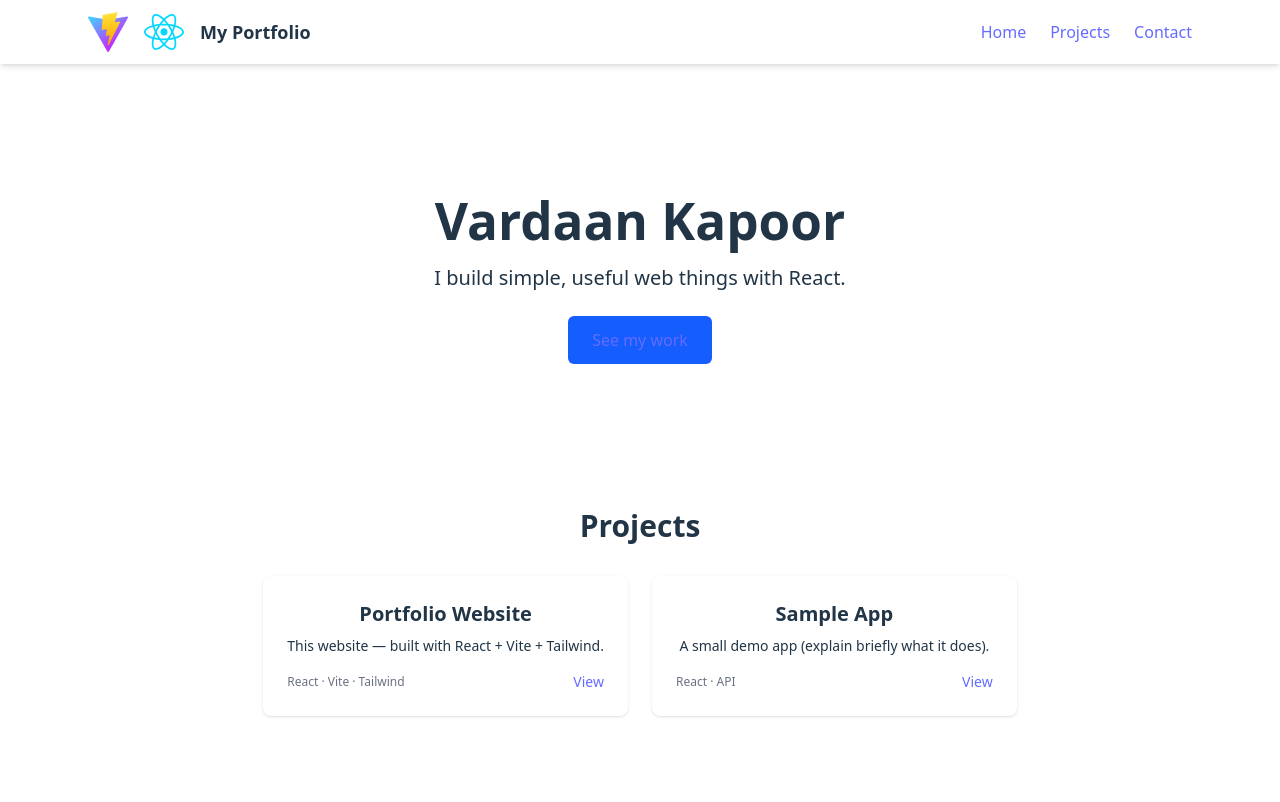
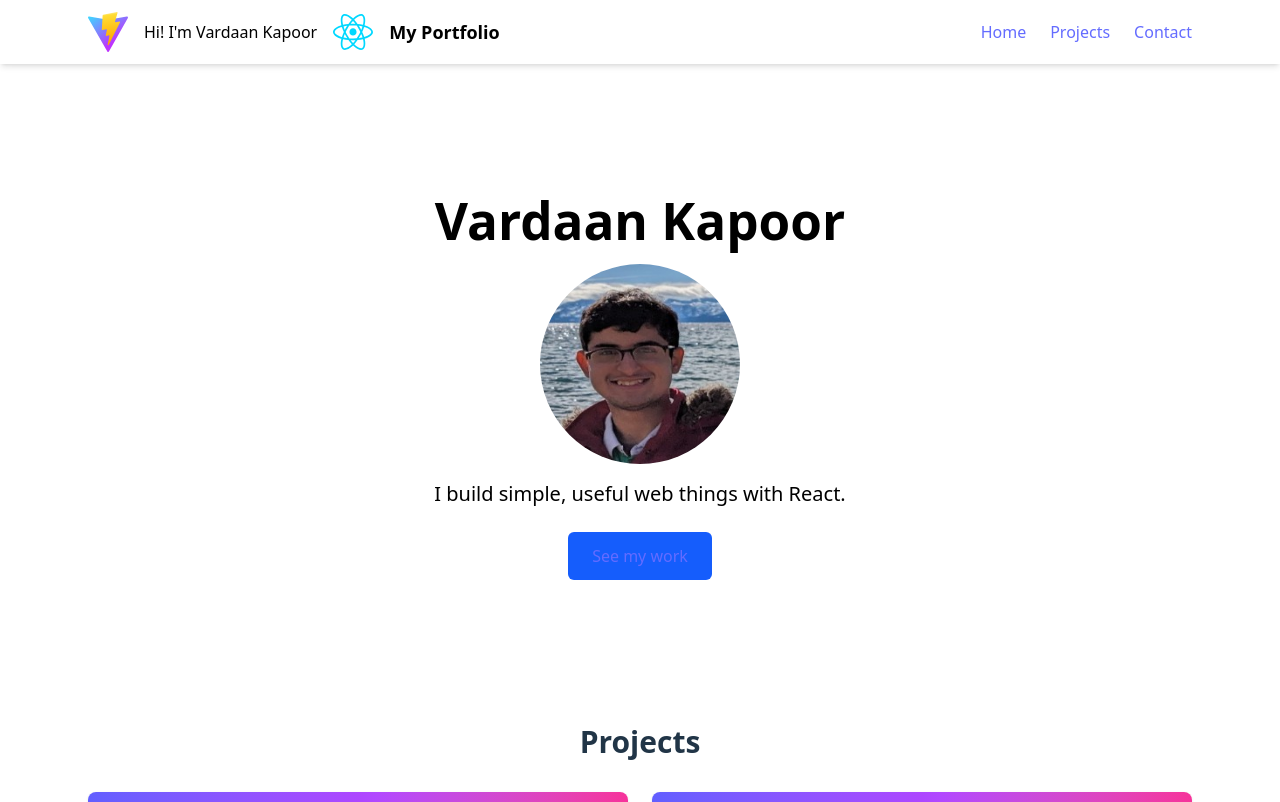
Before and after one commit to ervardaan/react-portfolio, a React (Vite) app: page / in a window 1280 px wide. Shown: the top 802 px of the page. Built offline with nearby package versions, Linux system fonts and the light colour scheme.

Commit message:
Modify project cards, add content, make content more visible

```diff
--- a/src/App.jsx
+++ b/src/App.jsx
@@ -13,14 +13,15 @@ function App() {
       <nav className="fixed top-0 left-0 w-full bg-white shadow-md z-50">
         <div className="max-w-6xl mx-auto px-6 py-3 flex items-center justify-between">
           {/* Logo Section */}
-          <div className="flex items-center space-x-4">
-            <img src={viteLogo} alt="Vite logo" style={{ width: 40 }} />
-            <img src={reactLogo} alt="React logo" style={{ width: 40 }} />
+          <div className="flex items-center space-x-4 text-black">
+              <img src={viteLogo} alt="Vite logo" style={{ width: 40 }} />
+	      <span className="font-medium text-base">Hi! I'm Vardaan Kapoor</span>
+              <img src={reactLogo} alt="React logo" style={{ width: 40 }} />
             <span className="font-bold text-lg">My Portfolio</span>
           </div>
 
           {/* Nav Links */}
-          <ul className="flex space-x-6">
+          <ul className="flex items-center space-x-6">
             <li><a href="#home" className="hover:text-blue-600">Home</a></li>
             <li><a href="#projects" className="hover:text-blue-600">Projects</a></li>
             <li><a href="#contact" className="hover:text-blue-600">Contact</a></li>
--- a/src/components/Hero.jsx
+++ b/src/components/Hero.jsx
@@ -1,8 +1,11 @@
+import vardaankapoor from '../assets/about/vardaankapoor.jpg'
+
 export default function Hero() {
   return (
     <header className="bg-white py-20">
-      <div className="max-w-4xl mx-auto px-6 text-center">
+      <div className="max-w-4xl mx-auto px-6 text-center text-black">
         <h1 className="text-4xl md:text-5xl font-bold mb-4">Vardaan Kapoor</h1>
+        <img src={vardaankapoor} alt="Vardaan Kapoor" className="mx-auto mb-4 rounded-full" style={{ width: 200, height: 200 }} />
         <p className="text-lg md:text-xl mb-6">I build simple, useful web things with React.</p>
         <a href="#projects" className="inline-block px-6 py-3 rounded-md bg-blue-600 text-white">See my work</a>
       </div>
--- a/src/components/ProjectCard.jsx
+++ b/src/components/ProjectCard.jsx
@@ -1,11 +1,18 @@
 export default function ProjectCard({ title, description, tech, link }) {
   return (
-    <article className="p-6 bg-white rounded-lg shadow">
+    <article className="p-6 bg-gradient-to-r from-indigo-500 via-purple-500 to-pink-500 text-white rounded-lg shadow">
       <h3 className="text-xl font-semibold mb-2">{title}</h3>
-      <p className="mb-4 text-sm">{description}</p>
+      <p className="mb-4 text-sm text-gray-100">{description}</p>
       <div className="flex items-center justify-between">
-        <div className="text-xs text-gray-500">{tech?.join(' · ')}</div>
-        <a href={link} target="_blank" rel="noopener noreferrer" className="text-blue-600 text-sm">View</a>
+        <div className="text-xs text-gray-200">{tech?.join(' · ')}</div>
+        <a
+          href={link}
+          target="_blank"
+          rel="noopener noreferrer"
+          className="text-white underline text-sm hover:text-gray-200"
+        >
+          GitHub
+        </a>
       </div>
     </article>
   )
--- a/src/data/projects.js
+++ b/src/data/projects.js
@@ -1,16 +1,34 @@
 export const projects = [
   {
     id: 1,
-    title: 'Portfolio Website',
-    description: 'This website — built with React + Vite + Tailwind.',
-    tech: ['React', 'Vite', 'Tailwind'],
-    link: '#'
+    title: '2D Flappy Bird Implementation',
+    description:
+      'Java-based game with smooth physics-driven bird movement, pipe obstacle generation, and custom collision detection algorithms ensuring consistent gameplay.',
+    tech: ['Java', 'OOP', 'Algorithms'],
+    link: 'https://github.com/ervardaan/flappy-bird' // replace with actual repo
   },
   {
     id: 2,
-    title: 'Sample App',
-    description: 'A small demo app (explain briefly what it does).',
-    tech: ['React', 'API'],
-    link: '#'
+    title: 'eBay Data DB Implementation',
+    description:
+      'Analyzed eBay JSON data to design relational schema with ER diagrams. Built SQLite pipeline with DDL and ETL scripts to import and structure JSON into database tables.',
+    tech: ['Python', 'Bash', 'JSON', 'SQLite3'],
+    link: 'https://github.com/ervardaan/ebay_data_db' // replace with actual repo
+  },
+  {
+    id: 3,
+    title: 'React Portfolio App on AWS',
+    description:
+      'Vite-based portfolio site with dynamic React components deployed on S3. Automated deployments via GitHub Actions, optimized latency with CloudFront, and integrated Route 53 and CloudWatch for domain + monitoring.',
+    tech: ['React', 'TypeScript', 'AWS', 'NPM'],
+    link: 'https://github.com/ervardaan/react-portfolio' // replace with actual repo
+  },
+  {
+    id: 4,
+    title: 'XV6 OS Job Scheduler',
+    description:
+      'Extended xv6 with new system calls and implemented a multi-level feedback queue (MLFQ) scheduler with CPU decay. Evaluated performance against reference scheduler via context switches and tick-time plots.',
+    tech: ['xv6', 'MLFQ', 'System Calls'],
+    link: 'https://github.com/ervardaan/xv6-scheduler' // replace with actual repo
   }
 ]
```
Also changed, not shown: src/assets/about/vardaankapoor.jpg (added), 1 other file (tests, documents, lock files or other folders).
